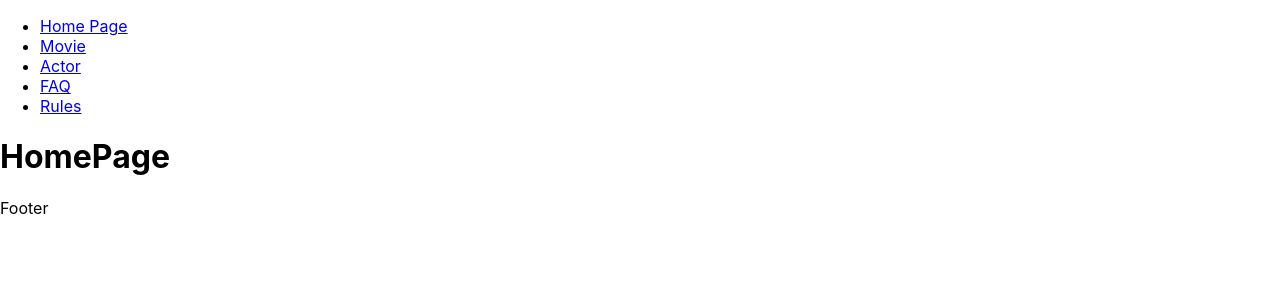
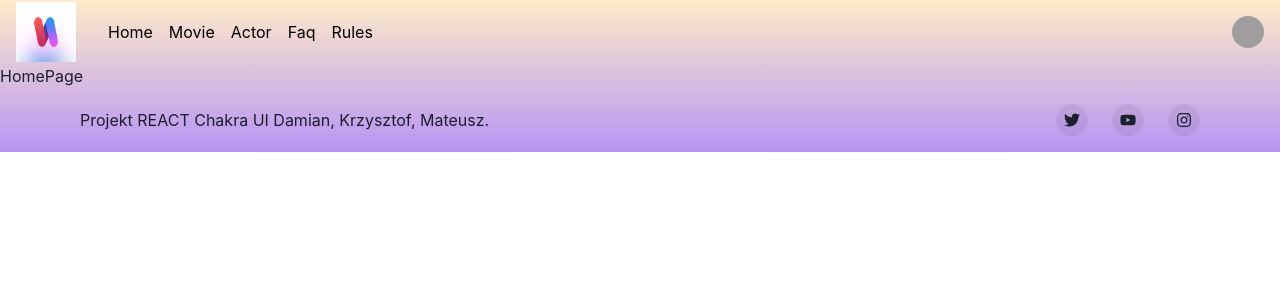
Before and after one commit to PanDamko/tmdbapp, a React (Create React App) app: page / in a window 1280 px wide. Shown: the top 300 px of the page. Built offline with nearby package versions, Linux system fonts and the light colour scheme; grey boxes are pictures that could not be loaded.

Commit message:
Navbar i footer

```diff
--- a/package.json
+++ b/package.json
@@ -3,6 +3,7 @@
   "version": "0.1.0",
   "private": true,
   "dependencies": {
+    "@chakra-ui/icons": "^2.1.0",
     "@chakra-ui/react": "^2.8.0",
     "@emotion/react": "^11.11.1",
     "@emotion/styled": "^11.11.0",
@@ -15,6 +16,7 @@
     "framer-motion": "^10.15.0",
     "react": "^18.2.0",
     "react-dom": "^18.2.0",
+    "react-icons": "^4.10.1",
     "react-router-dom": "^6.14.2",
     "react-scripts": "5.0.1",
     "web-vitals": "^2.1.4"
--- a/src/App.js
+++ b/src/App.js
@@ -14,7 +14,6 @@ import { BrowserRouter, Route, Routes } from "react-router-dom"
 function App() {
   return (
     <div>
-
       <BrowserRouter>
         <Routes>
           <Route path="/" element={<HomePage />} />
--- a/src/components/Footer.js
+++ b/src/components/Footer.js
@@ -1,9 +1,73 @@
-import React from 'react'
+'use client'
 
-const Footer = () => {
+import {
+  Box,
+  chakra,
+  Container,
+  Stack,
+  Text,
+  useColorModeValue,
+  VisuallyHidden,
+} from '@chakra-ui/react'
+import { FaInstagram, FaTwitter, FaYoutube } from 'react-icons/fa'
+
+
+const SocialButton = ({
+  children,
+  label,
+  href,
+  target,
+}) => {
   return (
-    <div>Footer</div>
+    <chakra.button
+      bg={useColorModeValue('blackAlpha.100', 'whiteAlpha.100')}
+      rounded={'full'}
+      w={8}
+      h={8}
+      cursor={'pointer'}
+      as={'a'}
+      href={href}
+      target='target'
+      display={'inline-flex'}
+      alignItems={'center'}
+      justifyContent={'center'}
+      transition={'background 0.3s ease'}
+      _hover={{
+        bg: useColorModeValue('blackAlpha.200', 'whiteAlpha.200'),
+      }}>
+      <VisuallyHidden>{label}</VisuallyHidden>
+      {children}
+    </chakra.button>
   )
 }
 
-export default Footer
+export default function SmallWithSocial() {
+  return (
+    <Box
+      // bg={useColorModeValue('gray.50', 'gray.900')}
+      // color={useColorModeValue('gray.700', 'gray.200')}
+      >
+      <Container
+        as={Stack}
+        maxW={'6xl'}
+        py={4}
+        direction={{ base: 'column', md: 'row' }}
+        spacing={4}
+        justify={{ base: 'center', md: 'space-between' }}
+        align={{ base: 'center', md: 'center' }}>
+        <Text>Projekt REACT Chakra UI Damian, Krzysztof, Mateusz.</Text>
+        <Stack direction={'row'} spacing={6}>
+          <SocialButton label={'Twitter'} target="_blank" href={'https://twitter.com/'}>
+            <FaTwitter />
+          </SocialButton>
+          <SocialButton label={'YouTube'} target="_blank" href={'https://www.youtube.com/'}>
+            <FaYoutube />
+          </SocialButton>
+          <SocialButton label={'Instagram'} target="_blank" href={'https://www.instagram.com/'}>
+            <FaInstagram />
+          </SocialButton>
+        </Stack>
+      </Container>
+    </Box>
+  )
+}
--- a/src/components/NavBar.js
+++ b/src/components/NavBar.js
@@ -1,31 +1,96 @@
-import React from 'react'
+'use client'
+import {
+  Box,
+  Flex,
+  Avatar,
+  HStack,
+  Text,
+  IconButton,
+  Button,
+  Menu,
+  MenuButton,
+  MenuList,
+  MenuItem,
+  MenuDivider,
+  useDisclosure,
+
+  Stack,
+  Image,
+} from '@chakra-ui/react'
+import { HamburgerIcon, CloseIcon } from '@chakra-ui/icons'
+
 import { Link } from 'react-router-dom'
-//HomePage, MoviePage, ActorPage, FaqPage, RulesPage
-const NavBar = () => {
+import Logo from "../images/free_logos_dribbble_ph.jpg"
+
+const Links = [
+  {name:'Home', slug:'/'},
+  {name:'Movie', slug:'/moviepage'},
+  {name:'Actor', slug:'/actorpage'},
+  {name:'Faq', slug:'/faqpage'},
+  {name:'Rules', slug:'/rulespage'}]
+
+
+
+
+export default function Simple() {
+  const { isOpen, onOpen, onClose } = useDisclosure()
+
   return (
-    <div>
+    <>
+      <Box  px={4}>
+        <Flex h={16} alignItems={'center'} justifyContent={'space-between'}>
+          <IconButton
+            size={'md'}
+            icon={isOpen ? <CloseIcon /> : <HamburgerIcon />}
+            aria-label={'Open Menu'}
+            display={{ md: 'none' }}
+            onClick={isOpen ? onClose : onOpen}
+          />
+          <HStack spacing={8} alignItems={'center'}>
+            <Box><Image boxSize='60px' src={Logo} alt="" /> </Box>
+            <HStack as={'nav'} spacing={4} display={{ base: 'none', md: 'flex' }}>
+              {Links.map((link) => (
+                <Link to={link.slug} key={link.slug}><Text color="black" > {link.name}</Text></Link>
+              ))}
+            </HStack>
+          </HStack>
+          <Flex alignItems={'center'}>
+            <Menu>
+              <MenuButton
+                as={Button}
+                rounded={'full'}
+                variant={'link'}
+                cursor={'pointer'}
+                minW={0}>
+                <Avatar
+                  size={'sm'}
+                  src={
+                    'https://images.unsplash.com/photo-1493666438817-866a91353ca9?ixlib=rb-0.3.5&q=80&fm=jpg&crop=faces&fit=crop&h=200&w=200&s=b616b2c5b373a80ffc9636ba24f7a4a9'
+                  }
+                />
+              </MenuButton>
+              <MenuList>
+                <MenuItem>Link 1</MenuItem>
+                <MenuItem>Link 2</MenuItem>
+                <MenuDivider />
+                <MenuItem>Link 3</MenuItem>
+              </MenuList>
+            </Menu>
+          </Flex>
+        </Flex>
 
-      <nav >
-        <ul>
-          <li>
-            <Link to="/">Home Page</Link>
-          </li>
-          <li >
-            <Link to="/moviepage">Movie</Link>
-          </li>
-          <li >
-            <Link to="/actorpage">Actor</Link>
-          </li>
-          <li >
-            <Link to="/faqpage">FAQ</Link>
-          </li>
-          <li >
-            <Link to="/rulespage">Rules</Link>
-          </li>
-             </ul>
-      </nav>
-    </div>
+        {isOpen ? (
+          <Box pb={4} display={{ md: 'none' }}>
+            <Stack as={'nav'} spacing={4}>
+              {Links.map((link) => (
+                <Link to={link.slug} key={link.slug}>{link.name}</Link>
+              ))}
+            </Stack>
+          </Box>
+        ) : null}
+      </Box>
+
+
+    </>
   )
 }
-
-export default NavBar
--- a/src/templetaes/MainTemplates.js
+++ b/src/templetaes/MainTemplates.js
@@ -1,13 +1,25 @@
 import React from 'react'
 import NavBar from '../components/NavBar'
 import Footer from '../components/Footer'
-
+import {  Box,} from '@chakra-ui/react'
+import { ChakraProvider } from '@chakra-ui/react'
 const MainTemplates = ({children}) => {
   return (
     <div>
+      <ChakraProvider>
+      <Box  w='100%'   h='100%'    bgGradient={[
+            'linear(to-tr, teal.300, yellow.400)',
+    'linear(to-t, blue.200, teal.500)',
+    'linear(to-b, orange.100, purple.300)',
+  ]}>
       <NavBar />
+
       {children}
       <Footer />
+      </Box>
+      </ChakraProvider>
+
+
     </div>
   )
 }
```
Also changed, not shown: src/images/free_logos_dribbble_ph.jpg (added), 1 other file (tests, documents, lock files or other folders).
